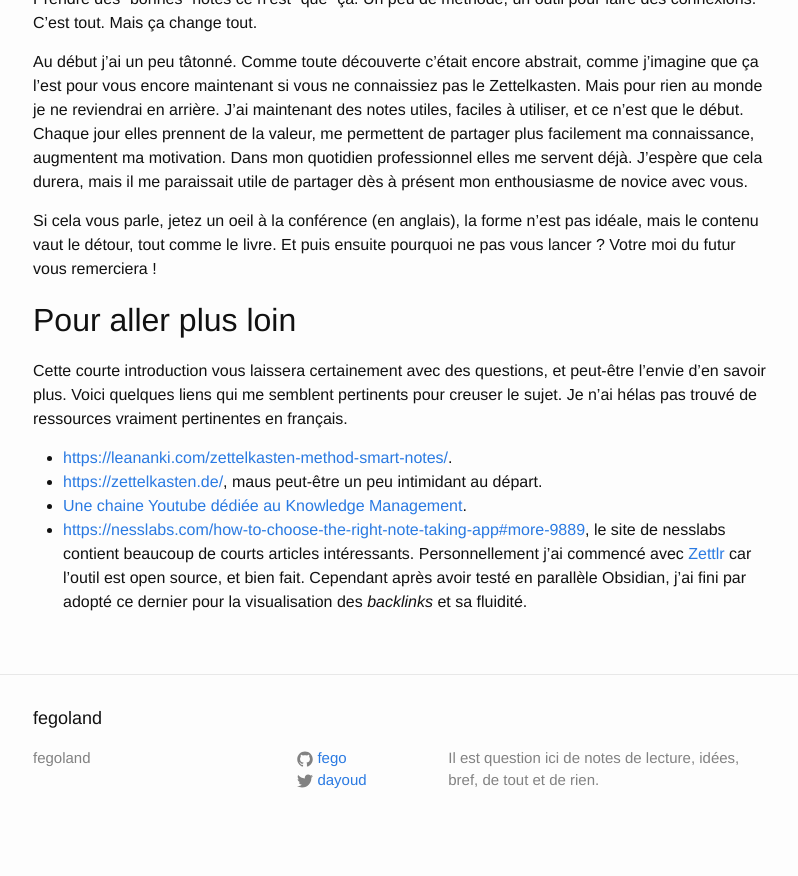
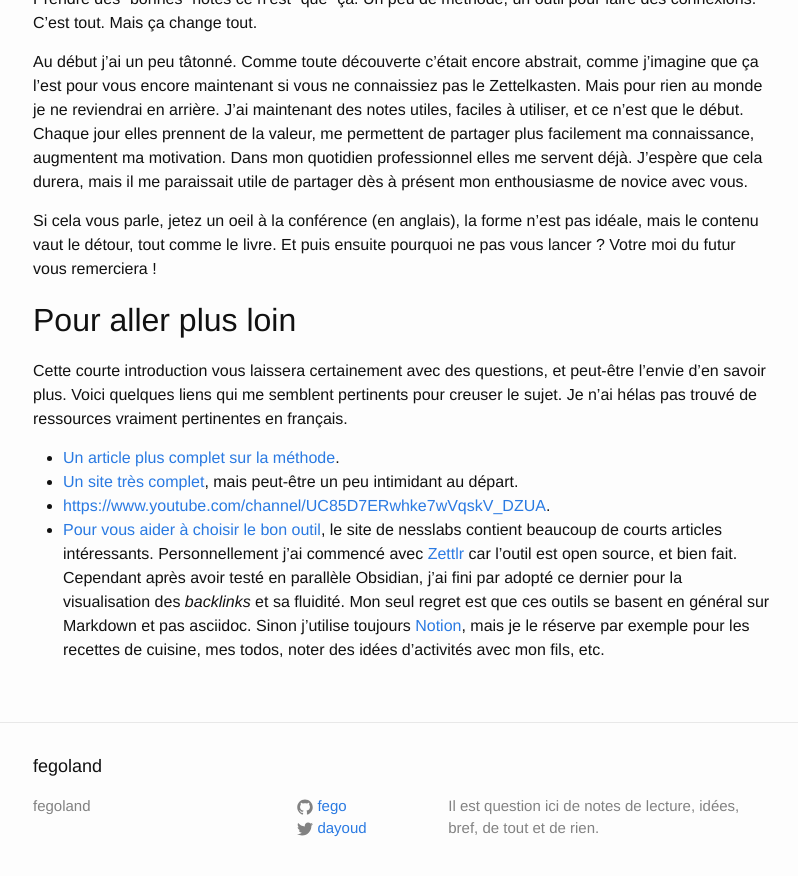
Before and after one commit to fego/fego.github.io, a Jekyll site: the page built from docs/_posts/2020-11-01-J'ai enfin appris à prendre des notes.markdown, in a window 1280 px wide and 900 px high, scrolled down 4591 px. Shown: the top 876 px of the window, without its empty margins (237-1035 px from the left). Built offline with Jekyll 4.4.1, drawn with Linux system fonts in a browser that asks for light colours; our own code applies the rules of GitHub Pages for plain Markdown files; before the commit the page ends 5443 px from its top, so only the background shows below that.

Commit message:
correction liens

```diff
--- a/docs/_posts/2020-11-01-J'ai enfin appris à prendre des notes.markdown
+++ b/docs/_posts/2020-11-01-J'ai enfin appris à prendre des notes.markdown
@@ -72,7 +72,7 @@ Cette courte introduction vous laissera certainement avec des questions, et peut
 Voici quelques liens qui me semblent pertinents pour creuser le sujet.
 Je n'ai hélas pas trouvé de ressources vraiment pertinentes en français.
 
-* [https://leananki.com/zettelkasten-method-smart-notes/](Un article plus complet sur la méthode).
-* [https://zettelkasten.de/](Un site très complet), maus peut-être un peu intimidant au départ.
-* [Une chaine Youtube dédiée au Knowledge Management](https://www.youtube.com/channel/UC85D7ERwhke7wVqskV_DZUA).
-* [https://nesslabs.com/how-to-choose-the-right-note-taking-app#more-9889](Pour vous aider à choisir le bon outil), le site de nesslabs contient beaucoup de courts articles intéressants. Personnellement j'ai commencé avec [Zettlr](https://www.zettlr.com/) car l'outil est open source, et bien fait. Cependant après avoir testé en parallèle Obsidian, j'ai fini par adopté ce dernier pour la visualisation des *backlinks* et sa fluidité.
+* [Un article plus complet sur la méthode](https://leananki.com/zettelkasten-method-smart-notes/).
+* [Un site très complet](https://zettelkasten.de/), mais peut-être un peu intimidant au départ.
+* [https://www.youtube.com/channel/UC85D7ERwhke7wVqskV_DZUA](Une chaine Youtube dédiée au Knowledge Management).
+* [Pour vous aider à choisir le bon outil](https://nesslabs.com/how-to-choose-the-right-note-taking-app#more-9889), le site de nesslabs contient beaucoup de courts articles intéressants. Personnellement j'ai commencé avec [Zettlr](https://www.zettlr.com/) car l'outil est open source, et bien fait. Cependant après avoir testé en parallèle Obsidian, j'ai fini par adopté ce dernier pour la visualisation des *backlinks* et sa fluidité. Mon seul regret est que ces outils se basent en général sur Markdown et pas asciidoc. Sinon j'utilise toujours [Notion](https://www.notion.so/Start-here-6c279d3e7e92400d93672bbdd7da1f8a), mais je le réserve par exemple pour les recettes de cuisine, mes todos, noter des idées d'activités avec mon fils, etc.
```
